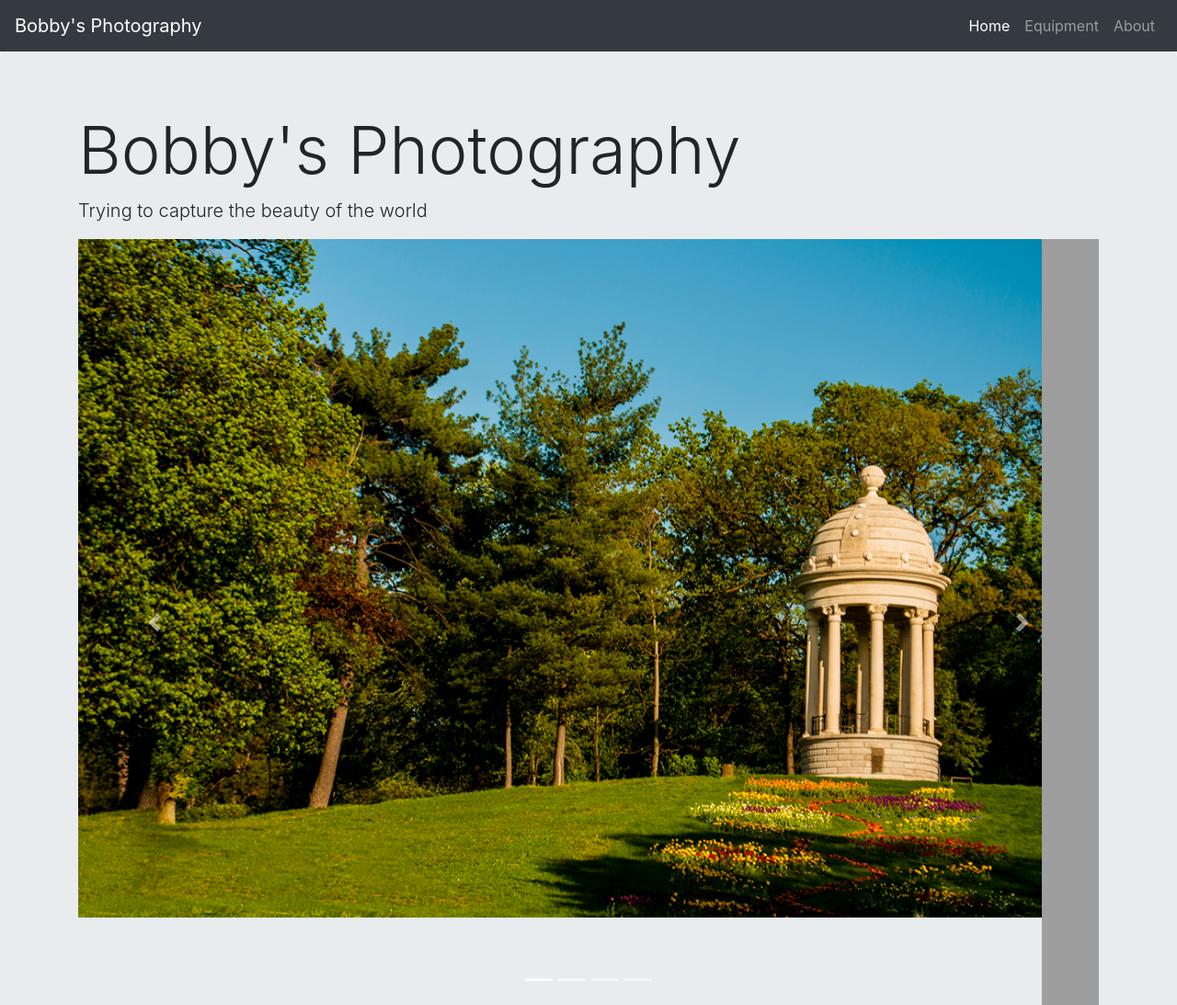
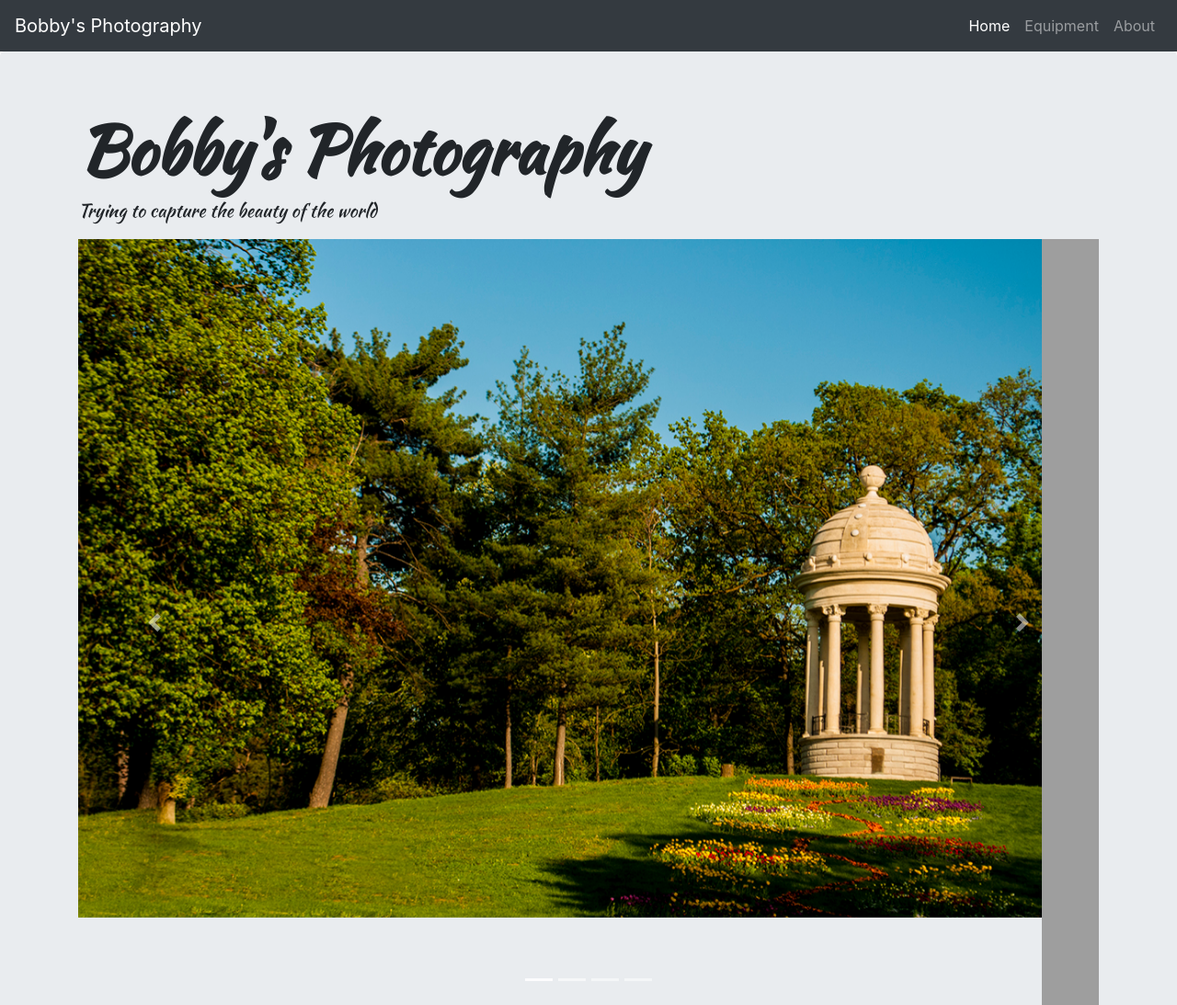
Before and after one commit to bobbyoan/photo, a plain HTML site: page index.html in a window 1280 px wide. Shown: the top 1093 px of the page at 92% size. Drawn offline with nearby package versions, Linux system fonts and the light colour scheme; the site is published under a folder, as on GitHub Pages, so addresses that start at the root find nothing.

Commit message:
Add files via upload

```diff
--- a/index.html
+++ b/index.html
@@ -10,7 +10,7 @@
         <meta name="description" content="Photography Site">
         <meta name="viewport" content="width=device-width, initial-scale=1">
         <!--Styling-->
-        <link rel="stylesheet" href="/resources/style.css">
+        <link rel="stylesheet" href="resources/style.css">
         <link rel="stylesheet" href="https://stackpath.bootstrapcdn.com/bootstrap/4.4.1/css/bootstrap.min.css" integrity="sha384-Vkoo8x4CGsO3+Hhxv8T/Q5PaXtkKtu6ug5TOeNV6gBiFeWPGFN9MuhOf23Q9Ifjh" crossorigin="anonymous">
 
         <!--Fonts-->
```
Also changed, not shown: 1 other file.
